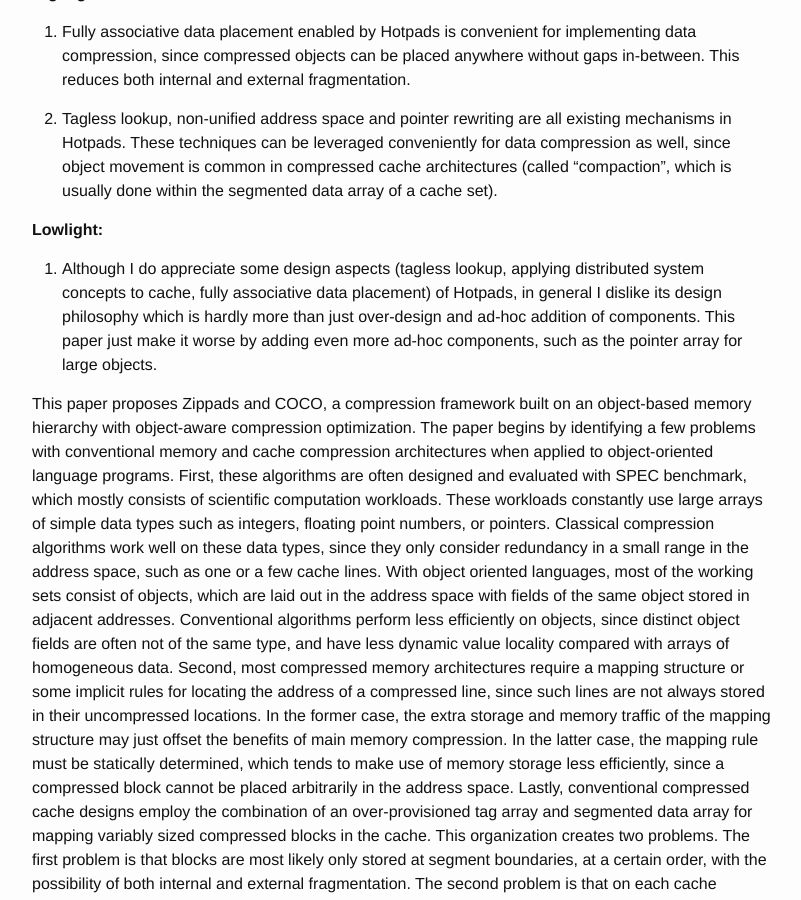
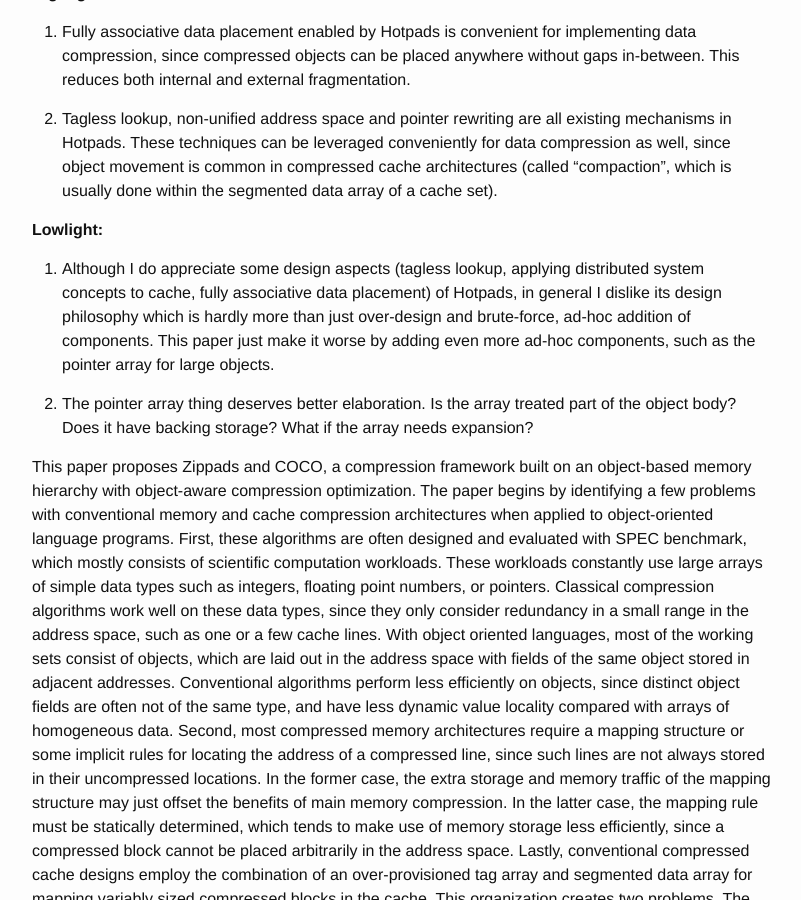
Before and after one commit to wangziqi2013/wangziqi2013.github.io, a Jekyll site: the page built from _posts/2020-07-11-zippads-coco.markdown, in a window 1280 px wide and 900 px high, scrolled down 553 px. Shown: the whole window, without its empty margins (238-1039 px from the left). Built offline with Jekyll 4.4.1, drawn with Linux system fonts in a browser that asks for light colours.

Commit message:
Adding lowlight

```diff
--- a/_posts/2020-07-11-zippads-coco.markdown
+++ b/_posts/2020-07-11-zippads-coco.markdown
@@ -26,9 +26,11 @@ version_mgmt:
 
 1. Although I do appreciate some design aspects (tagless lookup, applying distributed system concepts to cache, fully
    associative data placement) of Hotpads, in general I dislike its design philosophy which is hardly more
-   than just over-design and ad-hoc addition of components. This paper just make it worse by adding even more ad-hoc
-   components, such as the pointer array for large objects.
+   than just over-design and brute-force, ad-hoc addition of components. This paper just make it worse by adding even
+   more ad-hoc components, such as the pointer array for large objects.
 
+2. The pointer array thing deserves better elaboration. Is the array treated part of the object body? Does it have
+   backing storage? What if the array needs expansion?
 
 This paper proposes Zippads and COCO, a compression framework built on an object-based memory hierarchy with object-aware
 compression optimization. The paper begins by identifying a few problems with conventional memory and cache compression
```
